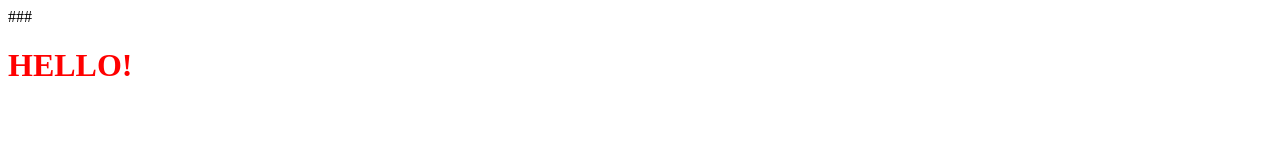
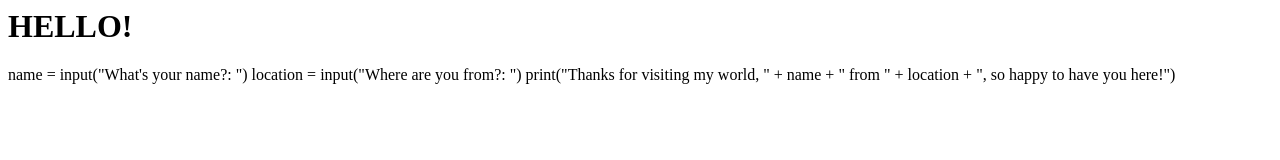
Before and after one commit to SWEJoseAneurys/world, a plain HTML site: page index.html in a window 1280 px wide. Drawn offline with Linux system fonts and the light colour scheme.

Commit message:
Update index.html

```diff
--- a/index.html
+++ b/index.html
@@ -1 +1,4 @@
-### <c><font color = red><h1>HELLO!</font></c></h1>
+<h1>HELLO!</h1>
+name = input("What's your name?: ")
+location = input("Where are you from?: ")
+print("Thanks for visiting my world, " + name + " from " + location + ", so happy to have you here!")
```
